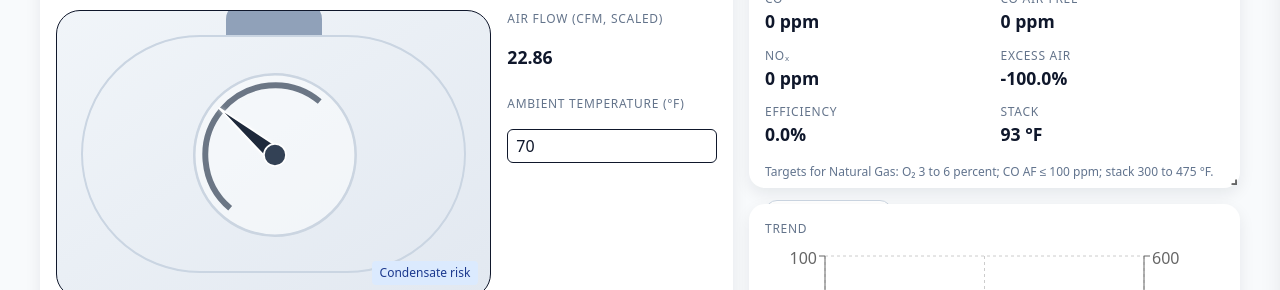
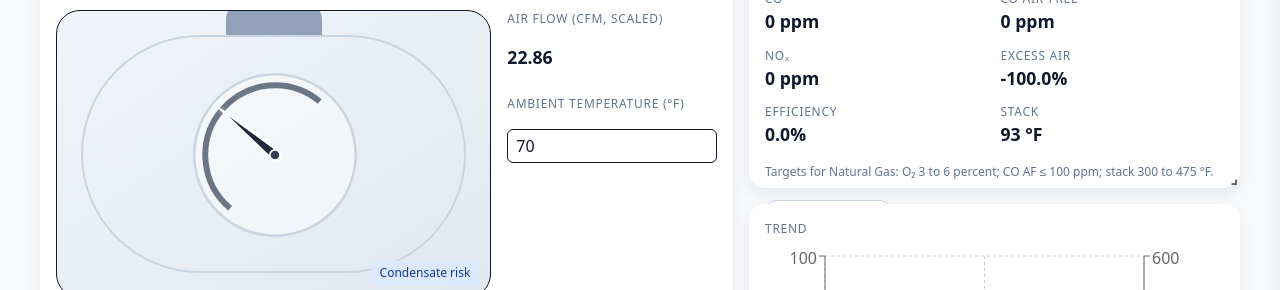
Before and after one commit to ecconvert/combustion-trainer, a React (Vite) app: page / in a window 1280 px wide. Shown: the part 223-513 px from the top of the page. Built offline with nearby package versions, Linux system fonts and the light colour scheme.

Commit message:
smaller needle

```diff
--- a/src/components/AirDrawerIndicator.jsx
+++ b/src/components/AirDrawerIndicator.jsx
@@ -82,7 +82,7 @@ function AirDrawerIndicator({
 
   // Needle: from center to near edge, slightly inside
   const needleLength = ring.r * 0.87;
-  const needleWidth = Math.max(2, ring.r * 0.10);
+  const needleWidth = Math.max(2, ring.r * 0.06);
 
   // Center coordinates
   const cx = ring.r;
@@ -126,7 +126,7 @@ function AirDrawerIndicator({
         style={{ filter: "drop-shadow(0 0 2px #fff8)" }}
       />
       {/* hub */}
-      <circle cx={cx} cy={cy} r={ring.r * 0.13} fill="#334155" stroke="#fff" strokeWidth={Math.max(1, ring.r * 0.02)} />
+      <circle cx={cx} cy={cy} r={ring.r * 0.06} fill="#334155" stroke="#fff" strokeWidth={Math.max(1, ring.r * 0.02)} />
     </svg>
   );
 }
```
